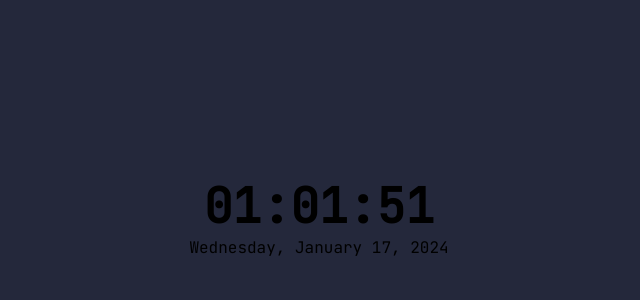
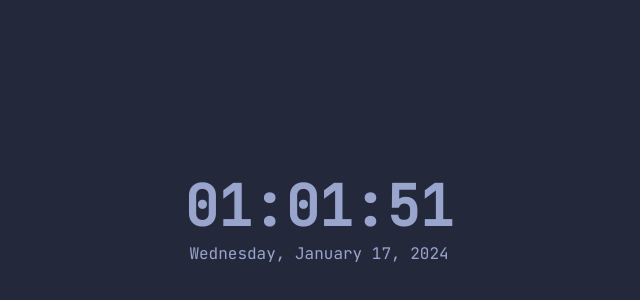
Before and after one commit to dalo-dev/DALO-startpage, a plain HTML site: page index.html in a window 1280 px wide. Shown: the part 184-484 px from the top of the page, without its empty margins (321-961 px from the left). Drawn offline with Linux system fonts and the light colour scheme.

Commit message:
Change text color

```diff
--- a/styles.css
+++ b/styles.css
@@ -1,6 +1,7 @@
 @import url("https://fonts.googleapis.com/css2?family=JetBrains+Mono&display=swap");
 :root {
   --background-color: #24283b;
+  --text-color: #9aa5ce;
 }
 * {
   margin: 0;
@@ -10,10 +11,11 @@
 
 body {
   font-family: "JetBrains Mono", monospace;
+  background-color: var(--background-color);
+  color: var(--text-color);
 }
 
 .main-container {
-  background-color: var(--background-color);
   display: flex;
   align-items: center;
   justify-content: center;
@@ -28,5 +30,5 @@ body {
 }
 
 .clock #time {
-  font-size: 300%;
+  font-size: 3.5rem;
 }
```
